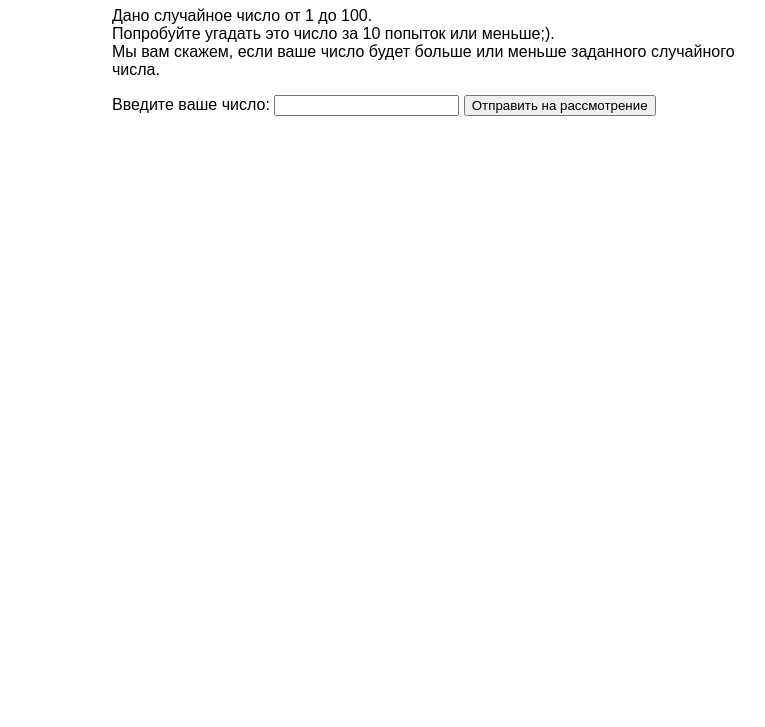
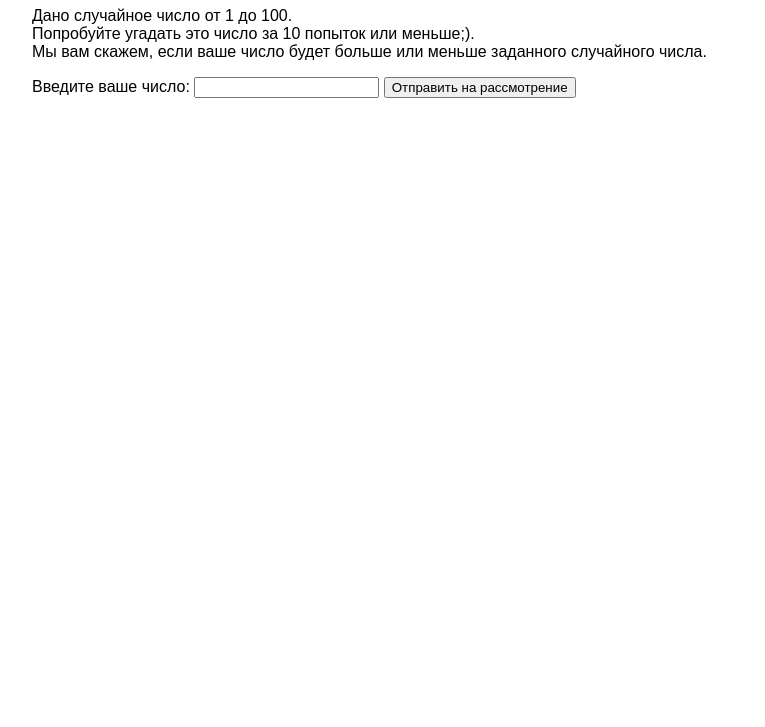
Before and after one commit to bulllittt1/number-guessing-game, a plain HTML site: page index.html in a window 1280 px wide. Shown: the part 73-800 px from the top of the page, without its empty margins (208-973 px from the left). Drawn offline with Linux system fonts and the light colour scheme.

Commit message:
First commit

```diff
--- a/index.html
+++ b/index.html
@@ -2,7 +2,7 @@
 <html>
   <head>
     <meta charset="utf-8">
-    <meta name="viewport" content="width=device-width, initial-scale=1.0">
+
 
     <title>Игра "Угадай число"</title>
 
@@ -22,9 +22,7 @@
       }
 
 
-      @media only screen and (min-width: 768px) {
-          body {width: 50%;}/* For desktop: */
-        }
+
     </style>
   </head>
 
```
